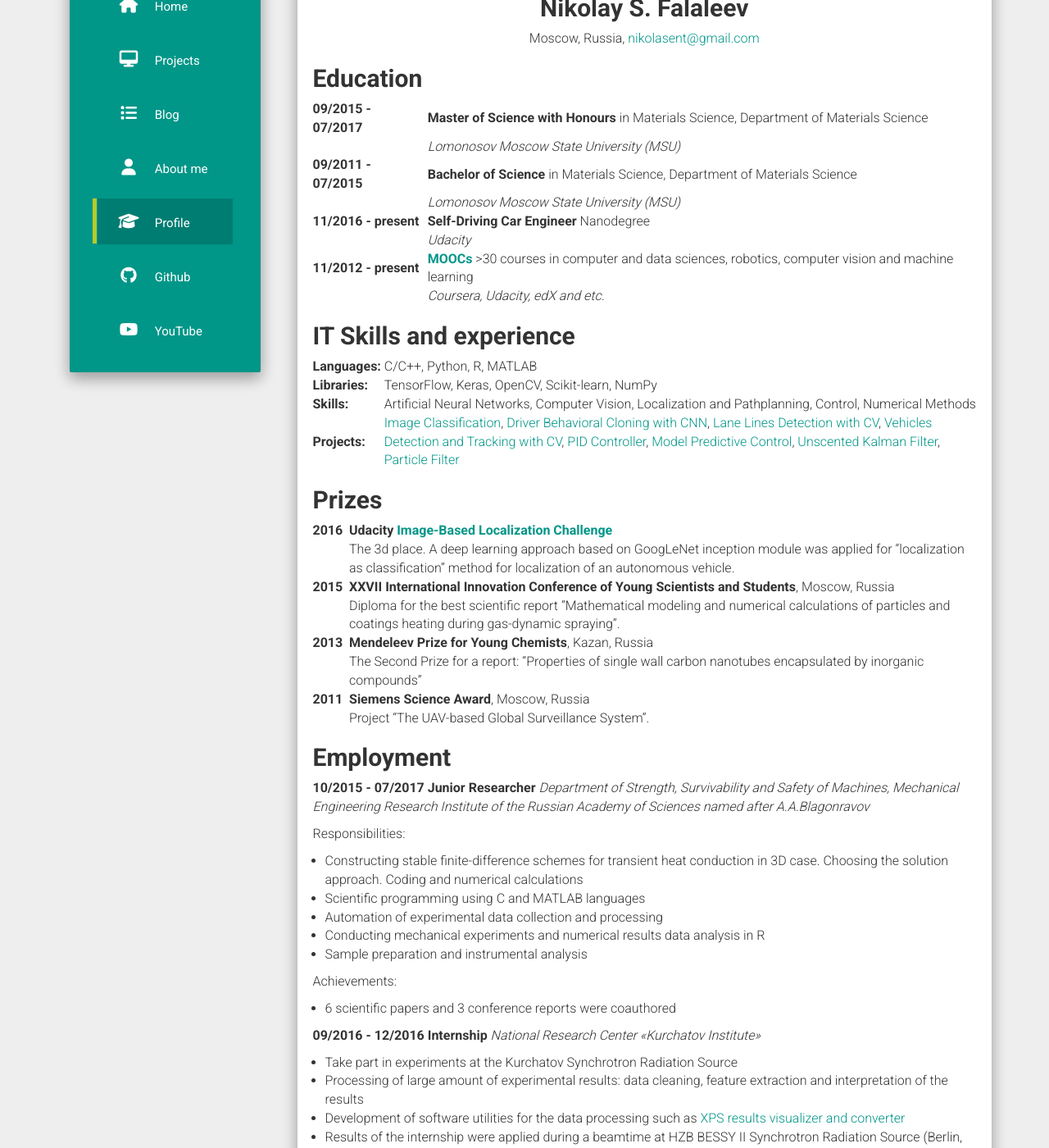
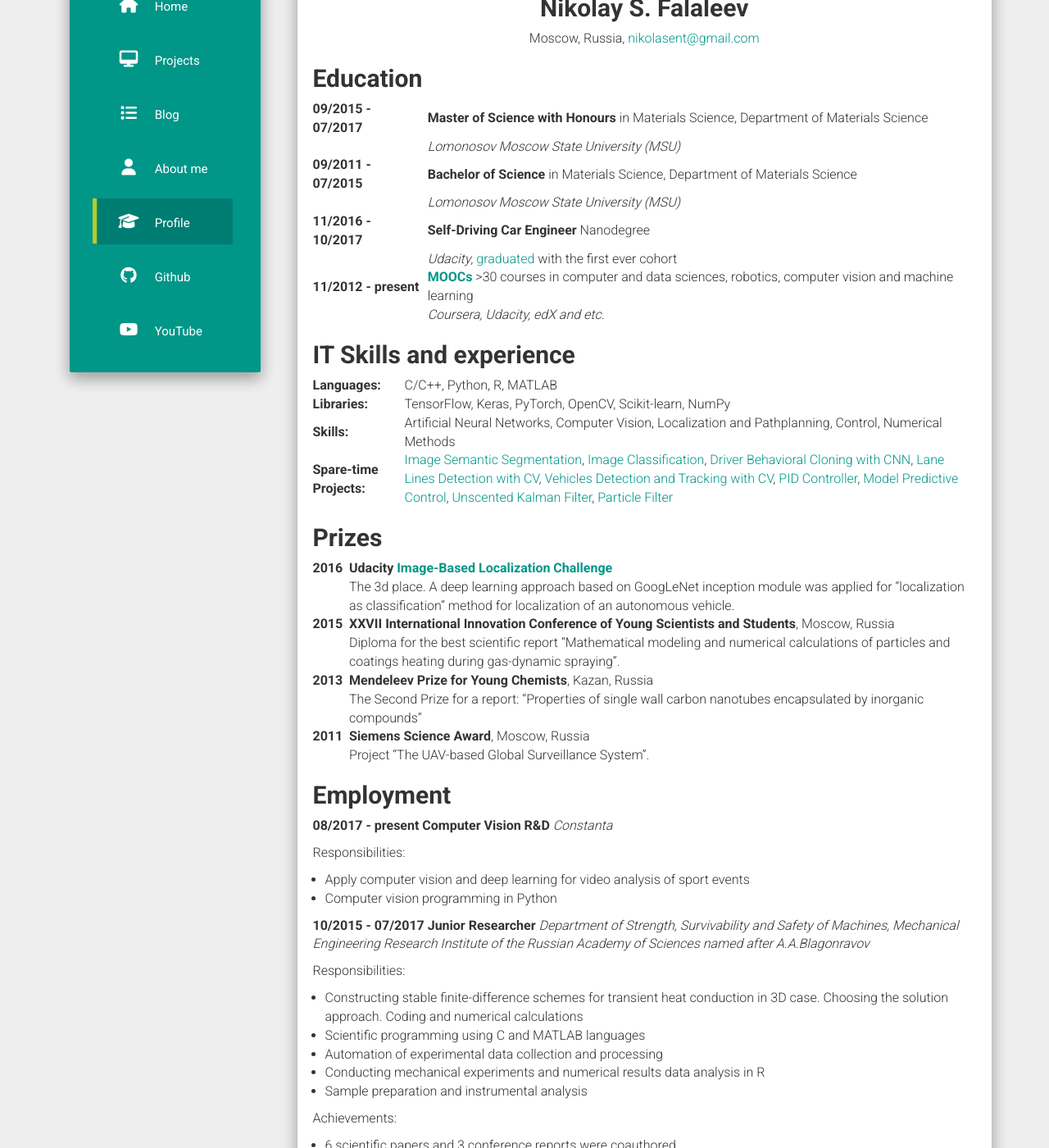
Before and after one commit to NikolasEnt/NikolasEnt.github.io, a Jekyll site: the page built from resume.md, in a window 1280 px wide and 1400 px high, scrolled down 266 px. Shown: the whole window at 82% size. Built offline with Jekyll 4.4.1, drawn with Linux system fonts in a browser that asks for light colours; nearby versions of some CDN libraries.

Commit message:
Update profile
feat: Add current position and Udacity SDCND Certificate

```diff
--- a/resume.md
+++ b/resume.md
@@ -12,10 +12,10 @@
 
 | __09/2015 - 07/2017__ ||| __Master of Science with Honours__ in Materials Science, Department of Materials Science |
 | ||| _Lomonosov Moscow State University (MSU)_ |
-| __09/2011 - 07/2015__ |||__Bachelor of Science__ in Materials Science, Department of Materials Science |
+| __09/2011 - 07/2015__ ||| __Bachelor of Science__ in Materials Science, Department of Materials Science |
 | ||| _Lomonosov Moscow State University (MSU)_ |
-| __11/2016 - present__ ||| __Self-Driving Car Engineer__ Nanodegree |
-| ||| _Udacity_ |
+| __11/2016 - 10/2017__ ||| __Self-Driving Car Engineer__ Nanodegree |
+| ||| _Udacity_, [graduated](/static/img/nd013.pdf) with the first ever cohort |
 | __11/2012 - present__ ||| [__MOOCs__](/moocs/) >30 courses in computer and data sciences, robotics, computer vision and machine learning|
 | ||| _Coursera, Udacity, edX and etc._ |
 
@@ -24,9 +24,9 @@
 ## __IT Skills and experience__
 
 | __Languages:__ | | C/C++, Python, R, MATLAB |
-| __Libraries:__ | | TensorFlow, Keras, OpenCV, Scikit-learn, NumPy |
+| __Libraries:__ | | TensorFlow, Keras, PyTorch, OpenCV, Scikit-learn, NumPy |
 | __Skills:__ | | Artificial Neural Networks, Computer Vision, Localization and Pathplanning, Control, Numerical Methods|
-| __Projects:__ | | [Image Classification](https://github.com/NikolasEnt/Traffic-Sign-Classifier), [Driver Behavioral Cloning with CNN](https://github.com/NikolasEnt/Driver-Behavioral-Cloning-Project), [Lane Lines Detection with CV](https://github.com/NikolasEnt/Advanced-Lane-Lines), [Vehicles Detection and Tracking with CV](https://github.com/NikolasEnt/Vehicle-Detection-and-Tracking), [PID Controller](https://github.com/NikolasEnt/PID-controller), [Model Predictive Control](https://github.com/NikolasEnt/Model-Predictive-Control), [Unscented Kalman Filter](https://github.com/NikolasEnt/Unscented-Kalman-Filter), [Particle Filter](https://github.com/NikolasEnt/Particle-Filter)|
+| __Spare-time Projects:__ | | [Image Semantic Segmentation](https://github.com/NikolasEnt/Road-Semantic-Segmentation), [Image Classification](https://github.com/NikolasEnt/Traffic-Sign-Classifier), [Driver Behavioral Cloning with CNN](https://github.com/NikolasEnt/Driver-Behavioral-Cloning-Project), [Lane Lines Detection with CV](https://github.com/NikolasEnt/Advanced-Lane-Lines), [Vehicles Detection and Tracking with CV](https://github.com/NikolasEnt/Vehicle-Detection-and-Tracking), [PID Controller](https://github.com/NikolasEnt/PID-controller), [Model Predictive Control](https://github.com/NikolasEnt/Model-Predictive-Control), [Unscented Kalman Filter](https://github.com/NikolasEnt/Unscented-Kalman-Filter), [Particle Filter](https://github.com/NikolasEnt/Particle-Filter)|
 
 ## __Prizes__
 
@@ -40,6 +40,12 @@
 | ||| Project "The UAV-based Global Surveillance System". |
 
 ## __Employment__
+
+__08/2017 - present__ __Computer Vision R&D__ _Constanta_
+
+Responsibilities:
+* Apply computer vision and deep learning for video analysis of sport events
+* Computer vision programming in Python
 
 __10/2015 - 07/2017__ __Junior Researcher__ _Department of Strength, Survivability and Safety of Machines, Mechanical Engineering Research Institute of the Russian Academy of Sciences named after A.A.Blagonravov_
 
```
Also changed, not shown: moocs.md (+1 -0 lines), 1 other file.
